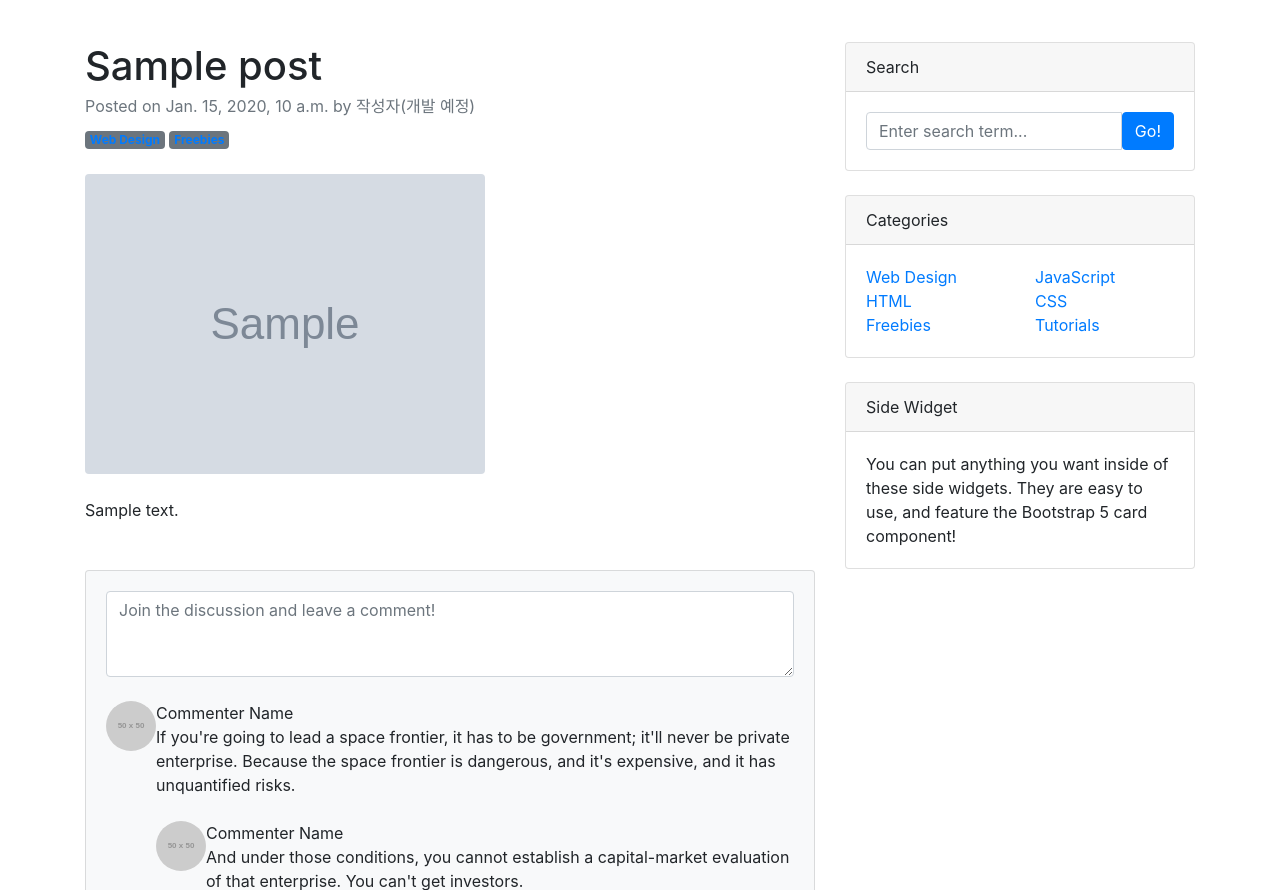
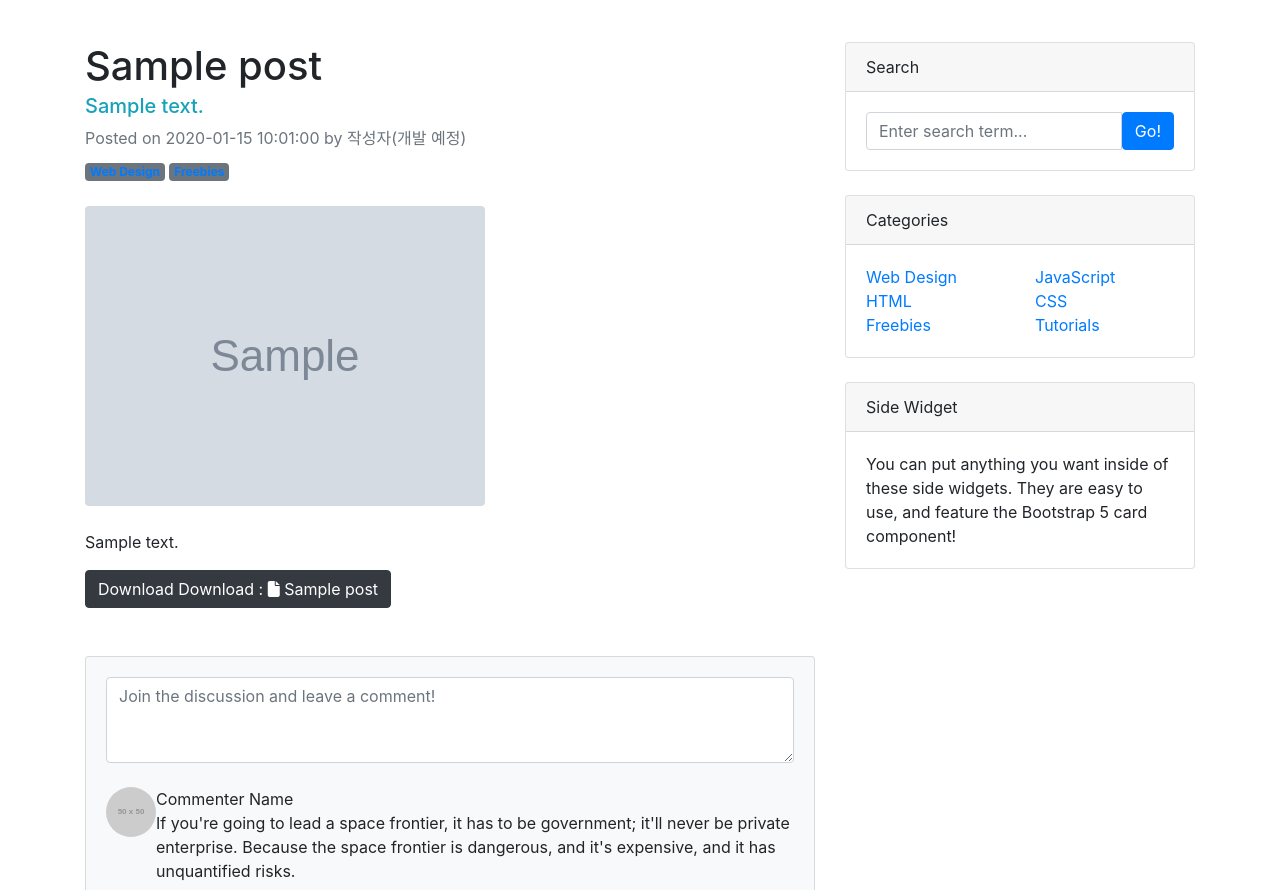
Before and after one commit to CheHyeonYeong/DSinternetProgramin, a Django app: template blog/templates/blog/post_detail.html in a window 1280 px wide. Shown: the part 56-946 px from the top of the page. Run offline with Django 3.2, Linux system fonts and the light colour scheme; the template is opened without the code that fills it: most values are stand-ins (such as "Sample title", 1, 10 or a date in 2020); grey boxes marked "Sample" are stand-in pictures; grey boxes labelled with a size stand in for pictures from a placeholder-image service; some libraries are stand-ins or nearby versions.

Commit message:
미리보기와 요약문 추가하기

```diff
--- a/blog/templates/blog/post_detail.html
+++ b/blog/templates/blog/post_detail.html
@@ -16,6 +16,7 @@
         <link rel="icon" type="image/x-icon" href="assets/favicon.ico" />
         <!-- Core theme CSS (includes Bootstrap)-->
         <link href="css/styles.css" rel="stylesheet" />
+        <script src="https://kit.fontawesome.com/635ea09883.js" crossorigin="anonymous"></script>
     </head>
     <body>
         <!-- Responsive navbar-->
@@ -43,17 +44,40 @@
                         <header class="mb-4">
                             <!-- Post title-->
                             <h1 class="fw-bolder mb-1">{{ post.title }}</h1>
+                            <h5 class="text-info">{{ post.hook_text }} </h5>
                             <!-- Post meta content-->
-                            <div class="text-muted fst-italic mb-2">Posted on {{ post.created_at }} by 작성자(개발 예정) </div>
+                            <div class="text-muted fst-italic mb-2">Posted on {{ post.created_at | date:"yy-m-d h:m:s" }} by 작성자(개발 예정) </div>
                             <!-- Post categories-->
                             <a class="badge bg-secondary text-decoration-none link-light" href="#!">Web Design</a>
                             <a class="badge bg-secondary text-decoration-none link-light" href="#!">Freebies</a>
                         </header>
                         <!-- Preview image figure-->
-                        <figure class="mb-4"><img class="img-fluid rounded" src="{{ post.head_image.url }}" alt="..." /></figure>
+                        <figure class="mb-4">
+                            {% if post.head_image %}
+                               <img class="img-fluid rounded" src="{{ post.head_image.url }}" alt="{{post.title}}" />
+
+                            {% else %}
+                                <img class="img-fluid rounded" src="https://picsum.photos/seed/{{post.id}}/800/200" alt="random image" />
+
+                            {% endif %}
+                        </figure>
                         <!-- Post content-->
                         <section class="mb-5">
                             <p>{{ post.content }} </p>
+                            {% if post.file_upload %}
+                            <a href="{{post.file_upload.url}}" class="btn btn-dark" role="button" download>Download
+                                Download :
+                                {% if post.get_file_ext == 'xlsx' or post.get_file_ext == 'xls' %}
+                                <i class="fas fa-file-excel"></i>
+                                {% elif post.get_file.ext == 'docx' or post.get_file_ext == 'doc' %}
+                                <i class="fas fa-file-word"></i>
+                            {% else %}
+                                <i class="fas fa-file"></i>
+
+                            {% endif %}
+                            {{ post.get_file_name }}
+                            {% endif %}
+                                </a>
                             </section>
                     </article>
                     <!-- Comments section-->
```
Also changed, not shown: blog/models.py (+8 -1 lines), blog/templates/blog/post_list.html (+12 -6 lines).
